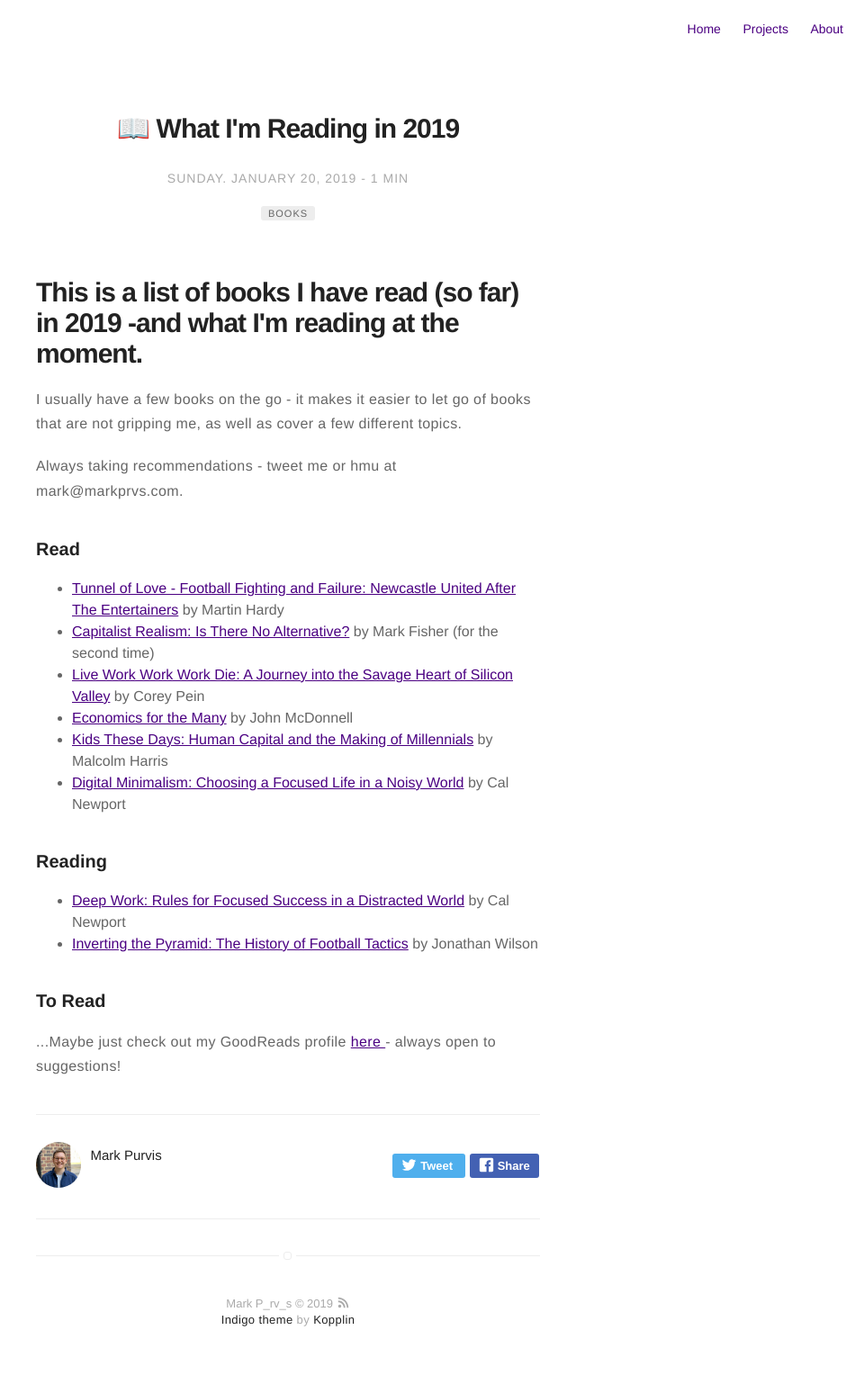
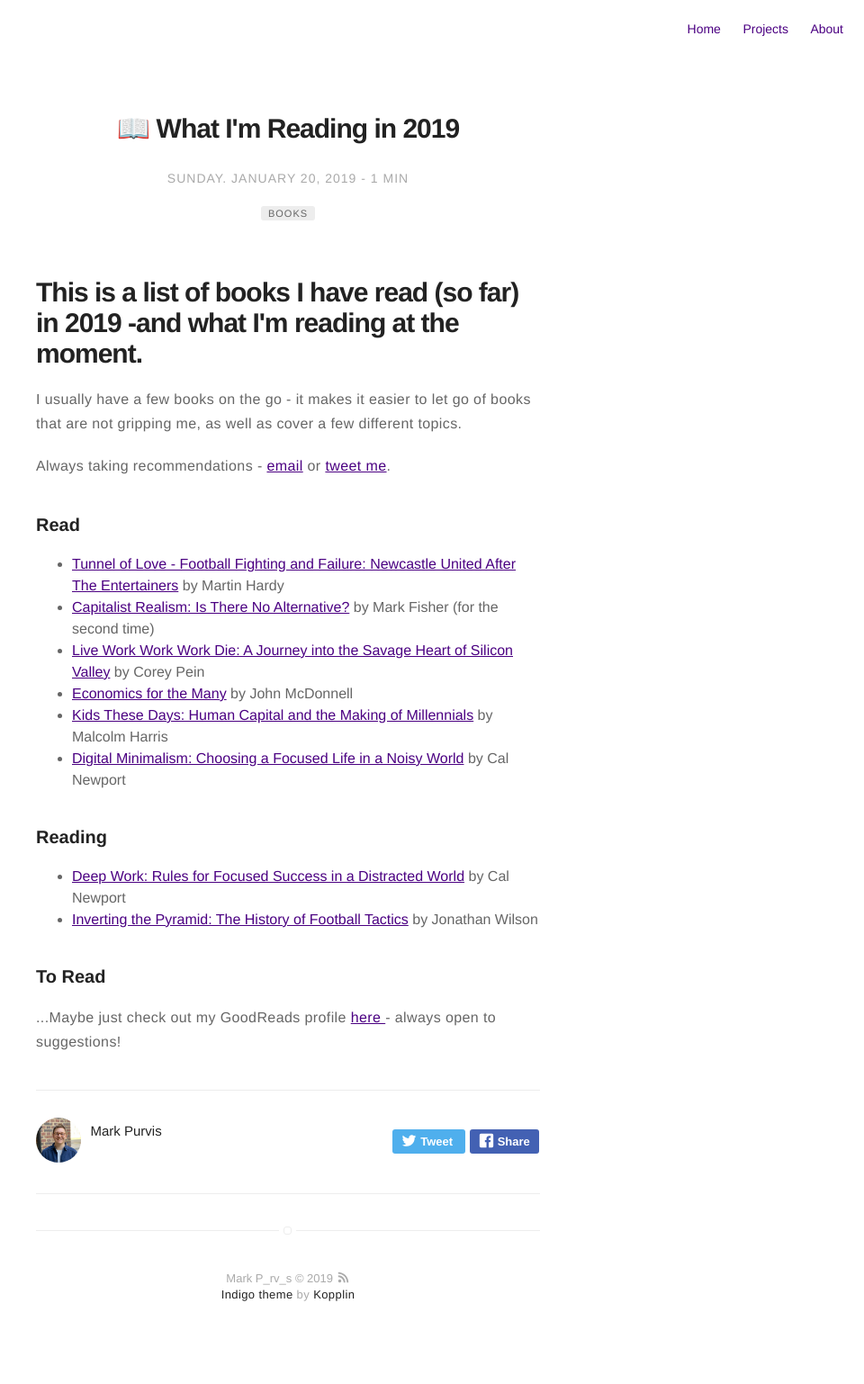
Before and after one commit to markprvs/markprvs.github.io, a Jekyll site: the page built from _posts/2019-01-20-books-read-in-2019.markdown, in a window 1280 px wide. Shown: the whole page at 90% size, without its empty margins (320-1280 px from the left). Built offline with Jekyll 4.4.1, drawn with Linux system fonts in a browser that asks for light colours; emoji names are drawn with the system emoji font; after the commit the page ends 1511 px from its top, so only the background shows below that.

Commit message:
Update 2019-01-20-books-read-in-2019.markdown

```diff
--- a/_posts/2019-01-20-books-read-in-2019.markdown
+++ b/_posts/2019-01-20-books-read-in-2019.markdown
@@ -19,7 +19,7 @@ externalLink: false
 
 <p> I usually have a few books on the go - it makes it easier to let go of books that are not gripping me, as well as cover a few different topics.</p>
 
-<p> Always taking recommendations - tweet me or hmu at mark@markprvs.com.
+<p> Always taking recommendations - <a href="mailto:mark@markprvs.com">email</a> or <a href="https://www.twitter.com/markprvs/">tweet me</a>.
 
 
 <h3>Read</h3>
```
